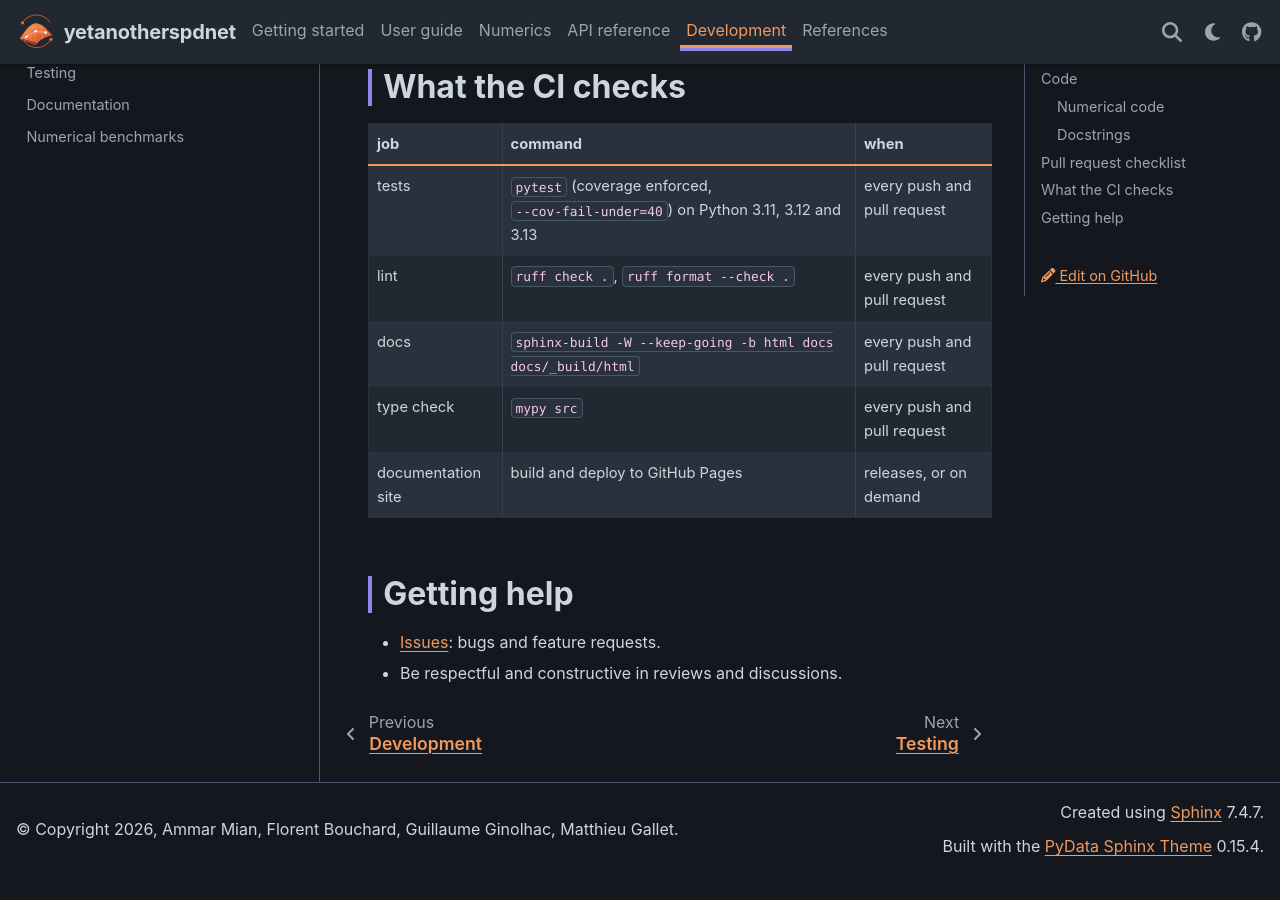
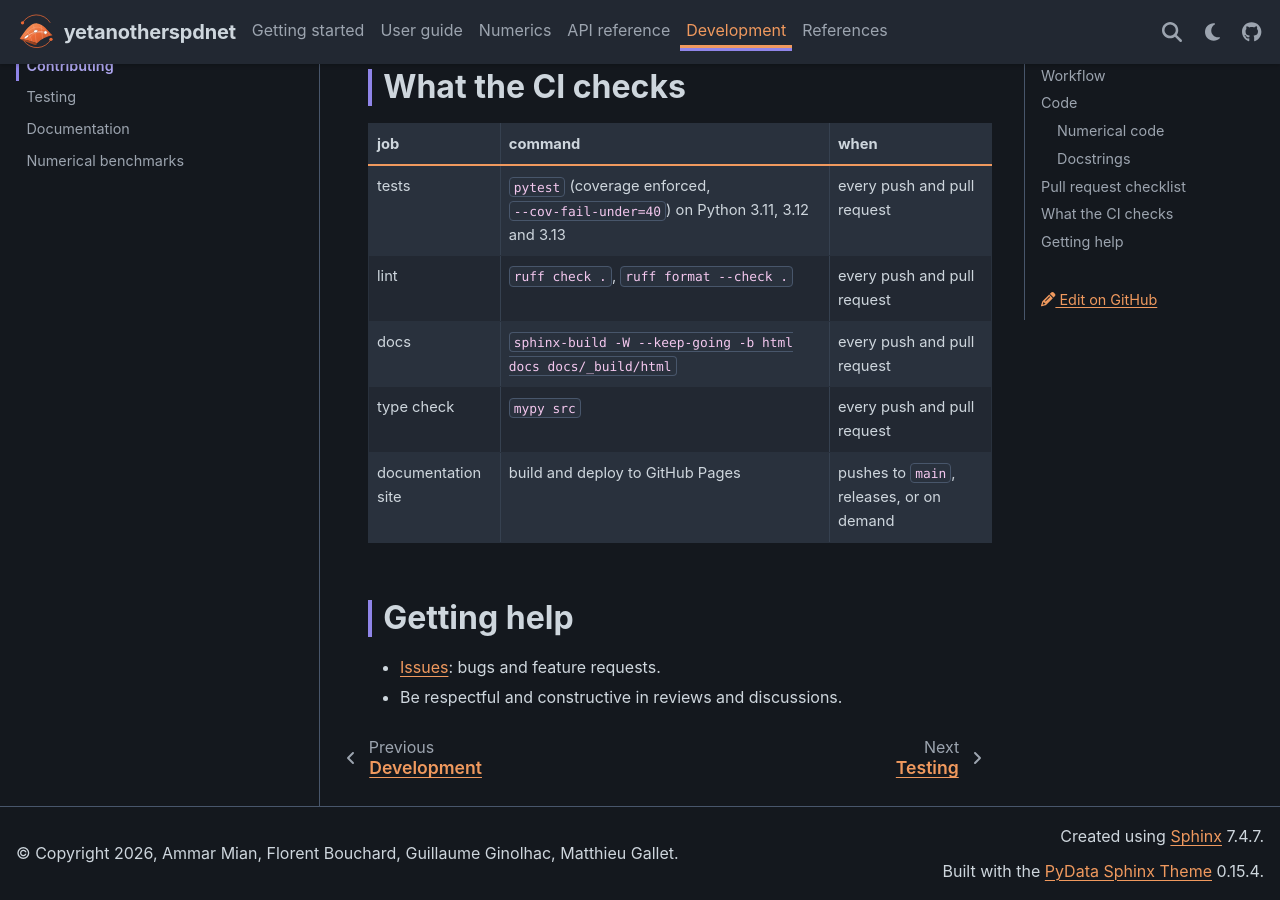
Before and after one commit to Yet-Another-Research-Organisation/yetanotherspdnet, a Sphinx documentation site: the page built from docs/development/contributing.md, in a window 1280 px wide and 900 px high, scrolled down 2578 px. Built offline with Sphinx 7.4.7 and the PyData theme 0.15.4, drawn with Linux system fonts in a browser that asks for light colours; before the commit the page ends 3454 px from its top, so only the background shows below that.

Commit message:
ci(docs): deploy the documentation site on every push to main

```diff
--- a/docs/development/contributing.md
+++ b/docs/development/contributing.md
@@ -108,7 +108,7 @@ def my_function(X: torch.Tensor, eps: float = 1e-3) -> torch.Tensor:
 | lint | `ruff check .`, `ruff format --check .` | every push and pull request |
 | docs | `sphinx-build -W --keep-going -b html docs docs/_build/html` | every push and pull request |
 | type check | `mypy src` | every push and pull request |
-| documentation site | build and deploy to GitHub Pages | releases, or on demand |
+| documentation site | build and deploy to GitHub Pages | pushes to `main`, releases, or on demand |
 
 ## Getting help
 
```
Also changed, not shown: 1 other file.
